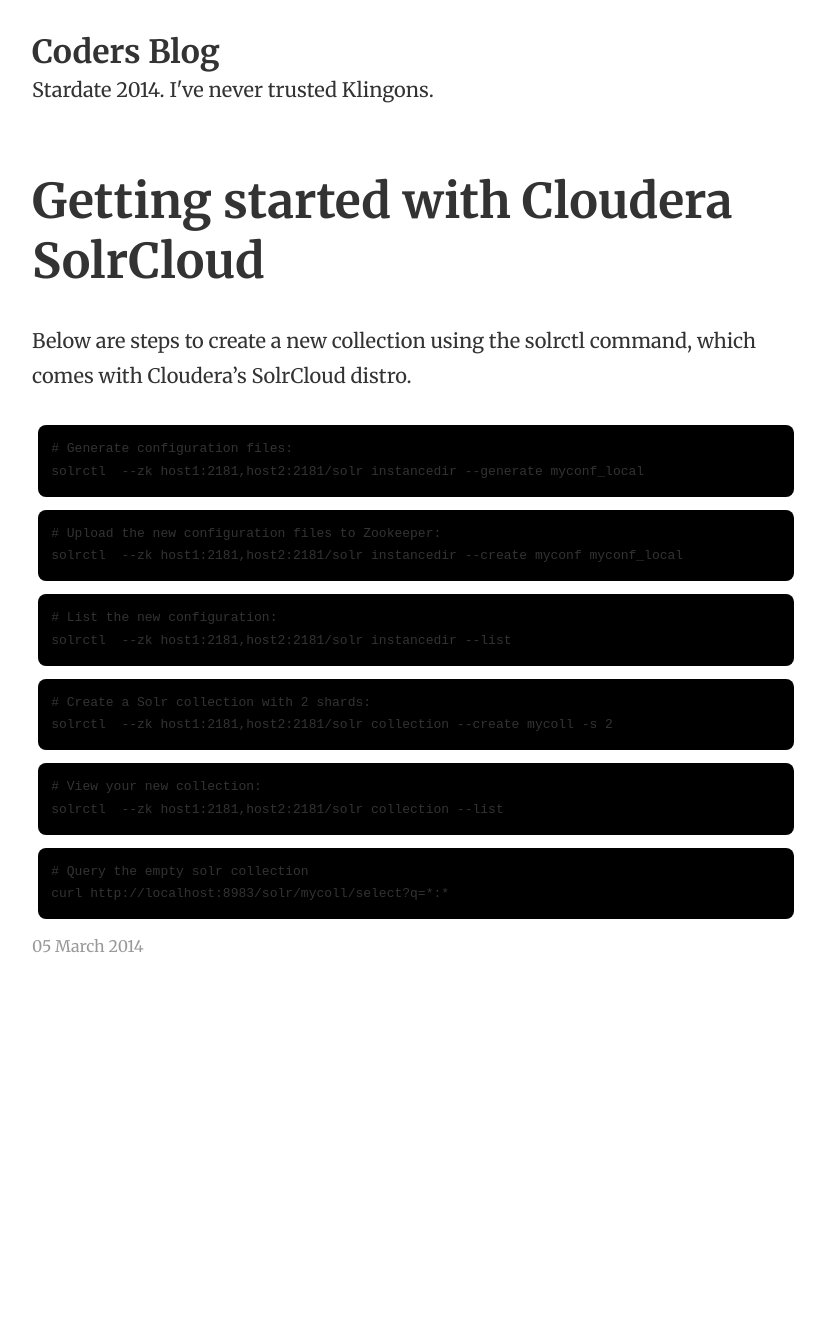
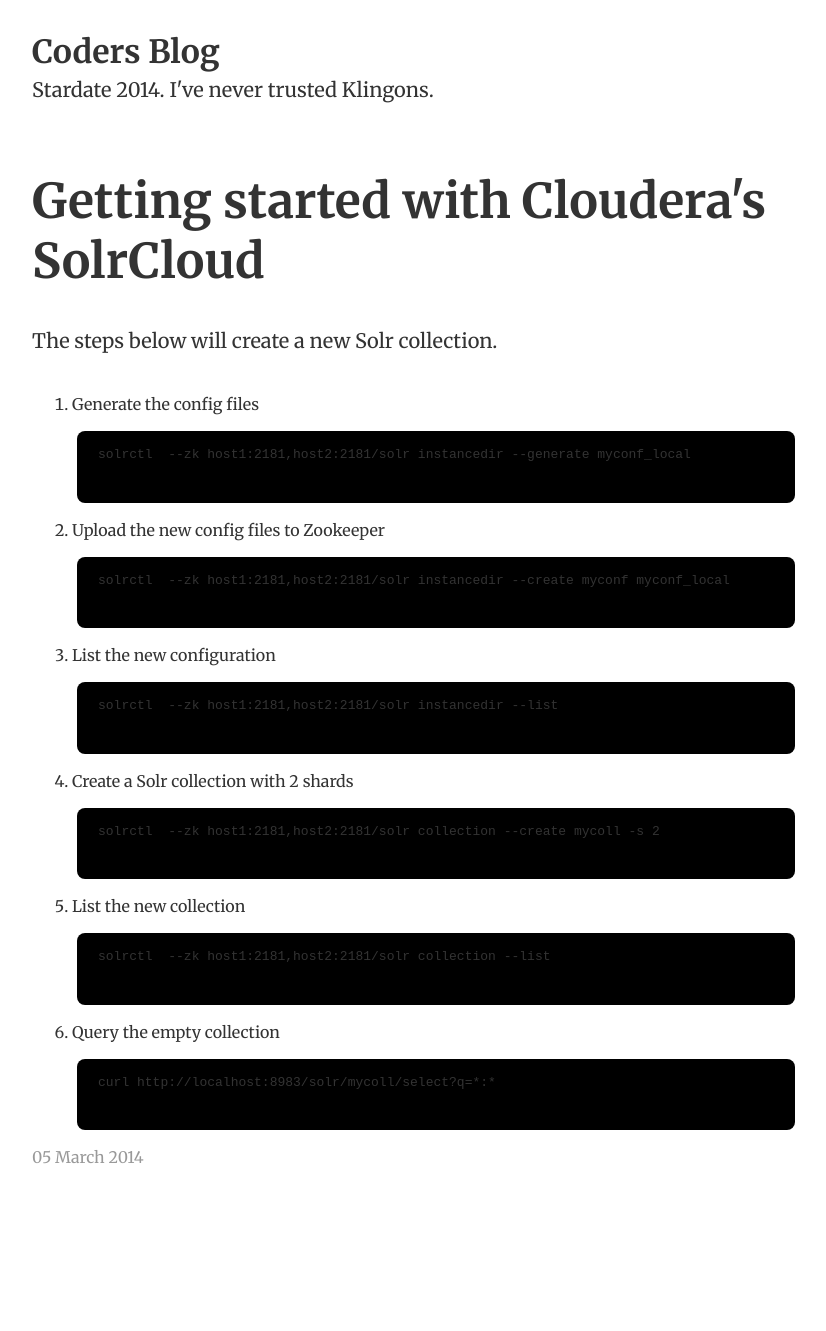
Before and after one commit to svensvan/blog, a Jekyll site: the page built from _posts/2014-03-05-solr-cloud-commands.md, in a window 1280 px wide. Shown: the whole page, without its empty margins (224-1050 px from the left). Built offline with Jekyll 4.4.1, drawn with Linux system fonts in a browser that asks for light colours; before the commit the page ends 1120 px from its top, so only the background shows below that.

Commit message:
update add numbering

```diff
--- a/_posts/2014-03-05-solr-cloud-commands.md
+++ b/_posts/2014-03-05-solr-cloud-commands.md
@@ -1,36 +1,36 @@
 ---
 layout: post
-title: "Getting started with Cloudera SolrCloud"
+title: "Getting started with Cloudera's SolrCloud"
 ---
 
-Below are steps to create a new collection using the solrctl command, which comes with Cloudera's SolrCloud distro.
+The steps below will create a new Solr collection.
 
-<pre class="prettyprint sh">
-#Generate configuration files:
-solrctl  --zk host1:2181,host2:2181/solr instancedir --generate myconf_local
-</pre>
+1. Generate the config files
+	<pre class="prettyprint sh">
+	solrctl  --zk host1:2181,host2:2181/solr instancedir --generate myconf_local
+	</pre>
 
-<pre class="prettyprint sh">
-#Upload the new configuration files to Zookeeper:
-solrctl  --zk host1:2181,host2:2181/solr instancedir --create myconf myconf_local
-</pre>
+2. Upload the new config files to Zookeeper
+	<pre class="prettyprint sh">
+	solrctl  --zk host1:2181,host2:2181/solr instancedir --create myconf myconf_local
+	</pre>
 
-<pre class="prettyprint sh">
-#List the new configuration:
-solrctl  --zk host1:2181,host2:2181/solr instancedir --list
-</pre>
+3. List the new configuration
+	<pre class="prettyprint sh">
+	solrctl  --zk host1:2181,host2:2181/solr instancedir --list
+	</pre>
 
-<pre class="prettyprint sh">
-#Create a Solr collection with 2 shards:
-solrctl  --zk host1:2181,host2:2181/solr collection --create mycoll -s 2
-</pre>
+4. Create a Solr collection with 2 shards
+	<pre class="prettyprint sh">
+	solrctl  --zk host1:2181,host2:2181/solr collection --create mycoll -s 2
+	</pre>
 
-<pre class="prettyprint sh">
-#View your new collection:
-solrctl  --zk host1:2181,host2:2181/solr collection --list
-</pre>
+5. List the new collection
+	<pre class="prettyprint sh">
+	solrctl  --zk host1:2181,host2:2181/solr collection --list
+	</pre>
 
-<pre class="prettyprint sh">
-#Query the empty solr collection
-curl http://localhost:8983/solr/mycoll/select?q=*:*
-</pre>
+6. Query the empty collection
+	<pre class="prettyprint sh">
+	curl http://localhost:8983/solr/mycoll/select?q=*:*
+	</pre>
```
